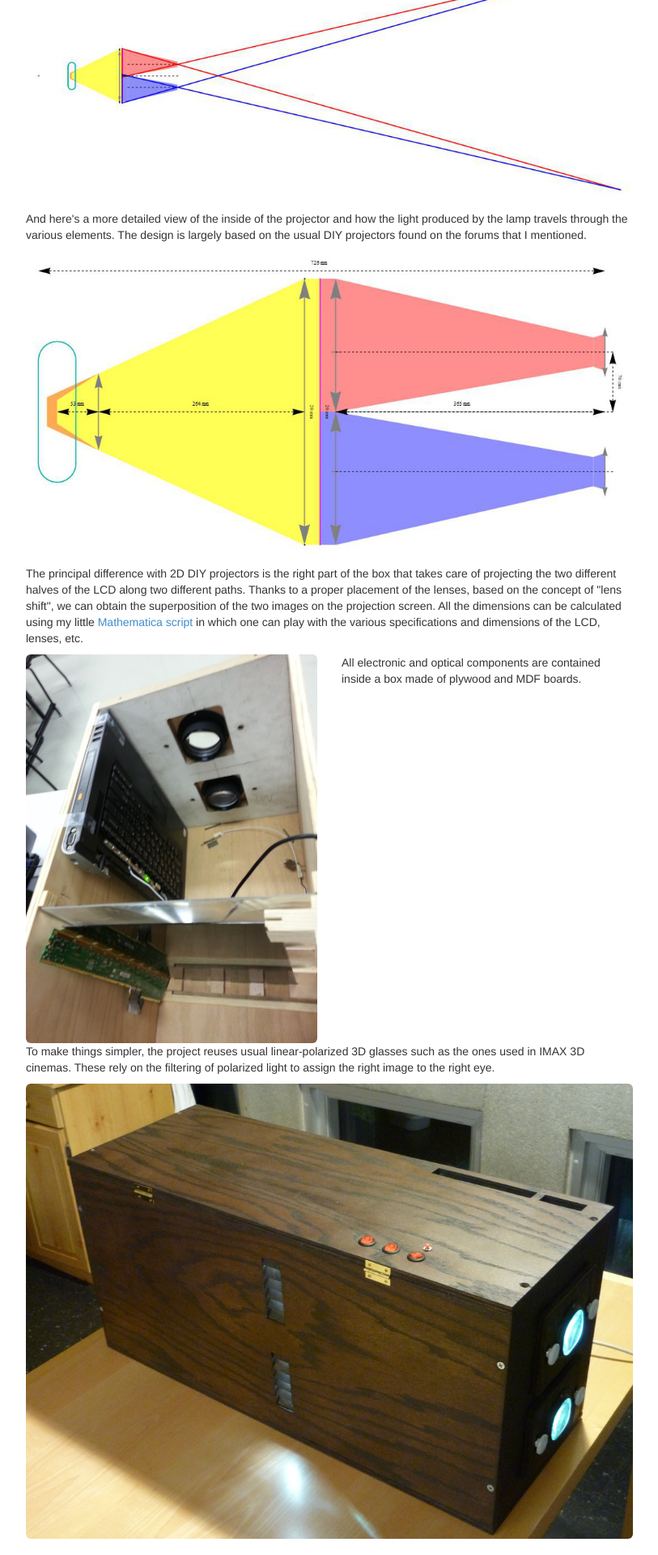
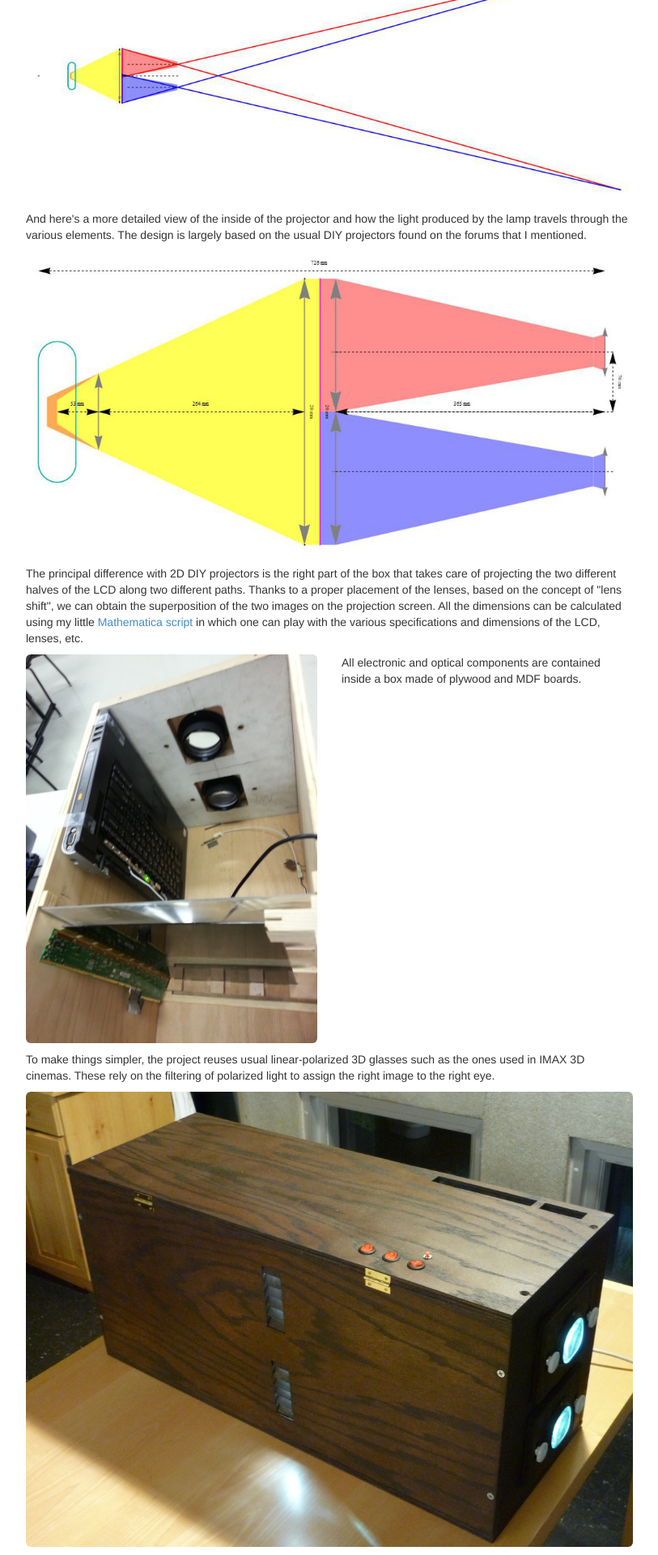
Before and after one commit to naimo/nicolas.github.com, a Jekyll site: the page built from _posts/2013-11-20-3d-projector.md, in a window 1280 px wide. Shown: the part 674-2594 px from the top of the page at 81% size, without its empty margins (38-851 px from the left). Built offline with Jekyll 4.4.1, drawn with Linux system fonts in a browser that asks for light colours; Markdown is read by kramdown in place of the engine named in the settings.

Commit message:
margin bottom

```diff
--- a/_posts/2013-11-20-3d-projector.md
+++ b/_posts/2013-11-20-3d-projector.md
@@ -21,17 +21,13 @@
 	To reuse the LCD screen of an old laptop for a 3D projector, what is needed is a way to project the images formed on the bottom and top halves of the screen (after it has been turned by 90 degrees to make it height the longer dimension) so that they overlap on the projection screen. Here's a side view picture showing the basic idea.
 </p>
 
-<p>
-	<img src="{{ site.url }}/assets/img/projector_overlap.jpg" class="img-responsive img-rounded" alt="">
-</p>
+<img src="{{ site.url }}/assets/img/projector_overlap.jpg" class="img-responsive img-rounded" alt="">
 
 <p>
 	And here's a more detailed view of the inside of the projector and how the light produced by the lamp travels through the various elements. The design is largely based on the usual DIY projectors found on the forums that I mentioned.
 </p>
 
-<p>
-	<img src="{{ site.url }}/assets/img/projector_sideview.jpg" class="img-responsive img-rounded" alt="">
-</p>
+<img src="{{ site.url }}/assets/img/projector_sideview.jpg" class="img-responsive img-rounded" alt="">
 
 <p>
 	The principal difference with 2D DIY projectors is the right part of the box that takes care of projecting the two different halves of the LCD along two different paths. Thanks to a proper placement of the lenses, based on the concept of "lens shift", we can obtain the superposition of the two images on the projection screen. All the dimensions can be calculated using my little <a href="{{ site.url }}/projector/">Mathematica script</a> in which one can play with the various specifications and dimensions of the LCD, lenses, etc.
@@ -39,7 +35,7 @@
 
 <div class="row">
 	<div class="col-md-6">
-		<img src="{{ site.url }}/assets/img/projector_inside.jpg" class="img-responsive img-rounded" alt="">
+		<img src="{{ site.url }}/assets/img/projector_inside.jpg" class="img-responsive img-rounded" alt="" style="margin-bottom:10px">
 	</div>
 	<div class="col-md-6">
 		<p>
@@ -52,6 +48,4 @@
 	To make things simpler, the project reuses usual linear-polarized 3D glasses such as the ones used in IMAX 3D cinemas. These rely on the filtering of polarized light to assign the right image to the right eye.
 </p>
 
-<p>
-	<img src="{{ site.url }}/assets/img/projector_main.jpg" class="img-responsive img-rounded" alt="">
-</p>
+<img src="{{ site.url }}/assets/img/projector_main.jpg" class="img-responsive img-rounded" alt="">
```
